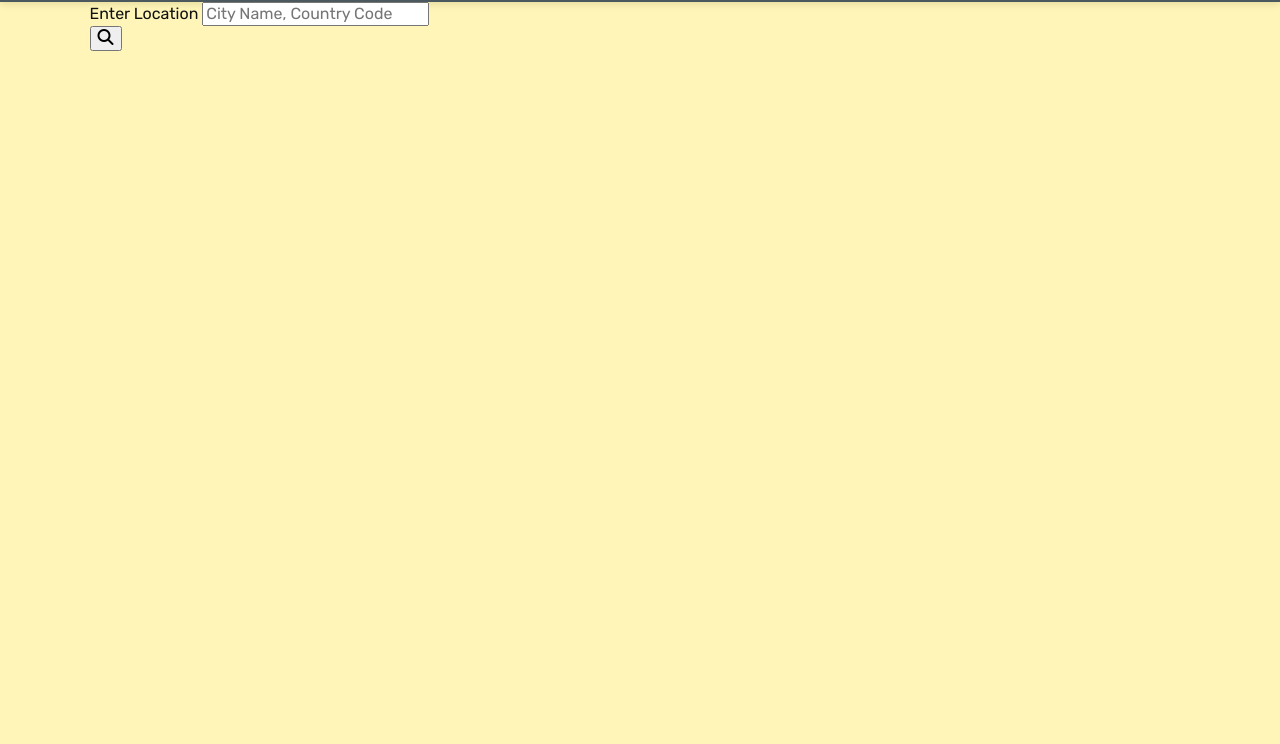
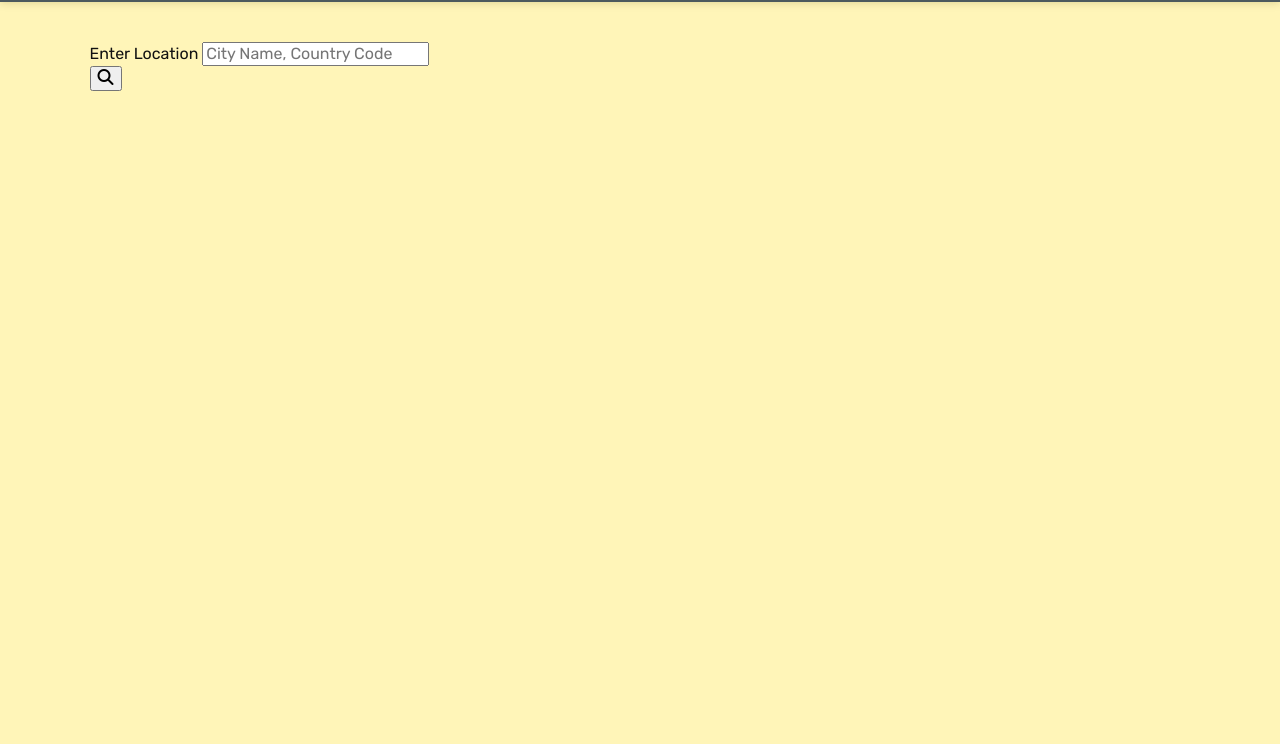
Before and after one commit to bst003/weather-app, a website built with webpack: page dist/index.html in a window 1280 px wide. Shown: the part 56-800 px from the top of the page. Built offline with Linux system fonts and the light colour scheme; no server answers.

Commit message:
Add spacing to main element

```diff
--- a/src/assets/scss/styles.scss
+++ b/src/assets/scss/styles.scss
@@ -67,6 +67,7 @@ header{
 ////////////////////////////////////
 
 main{
+    padding: 40px 0px;
     position: relative;
     height: 100%;
     @extend %transitions;
```
Also changed, not shown: dist/main.js.
